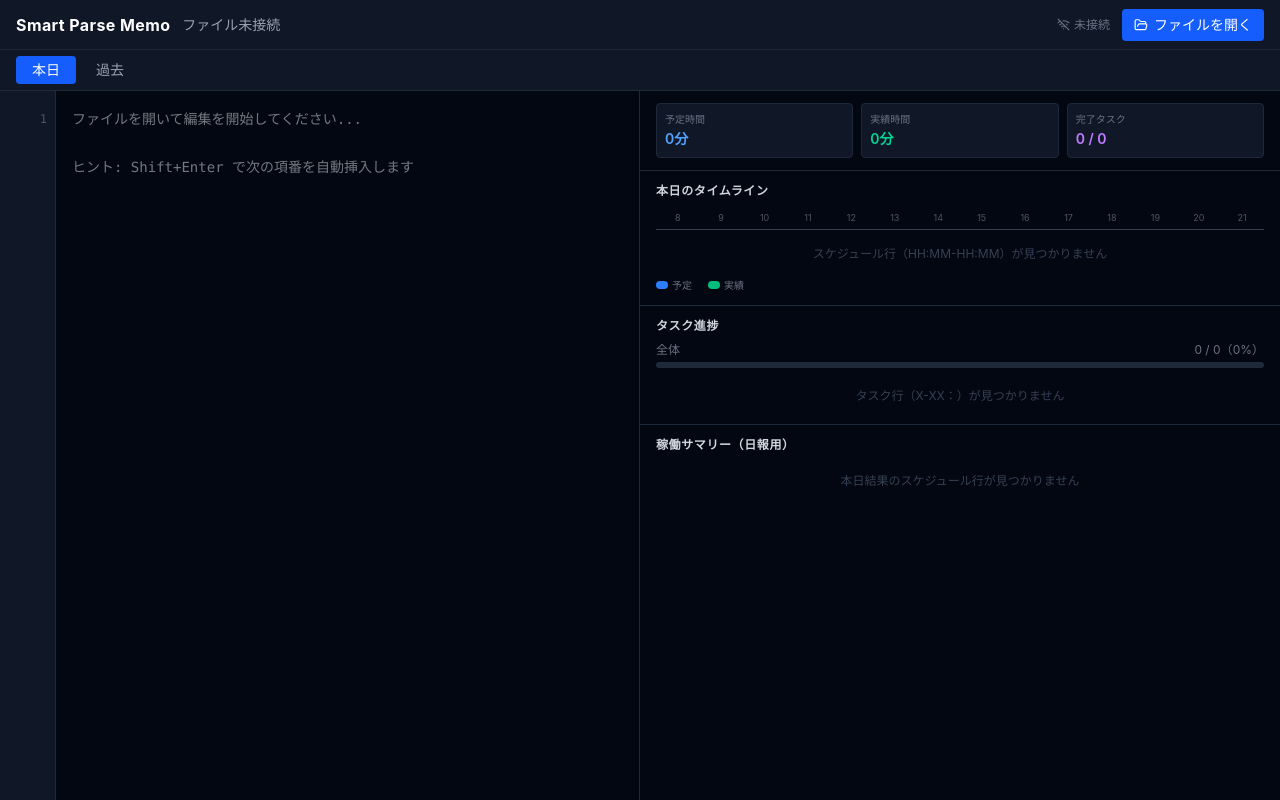
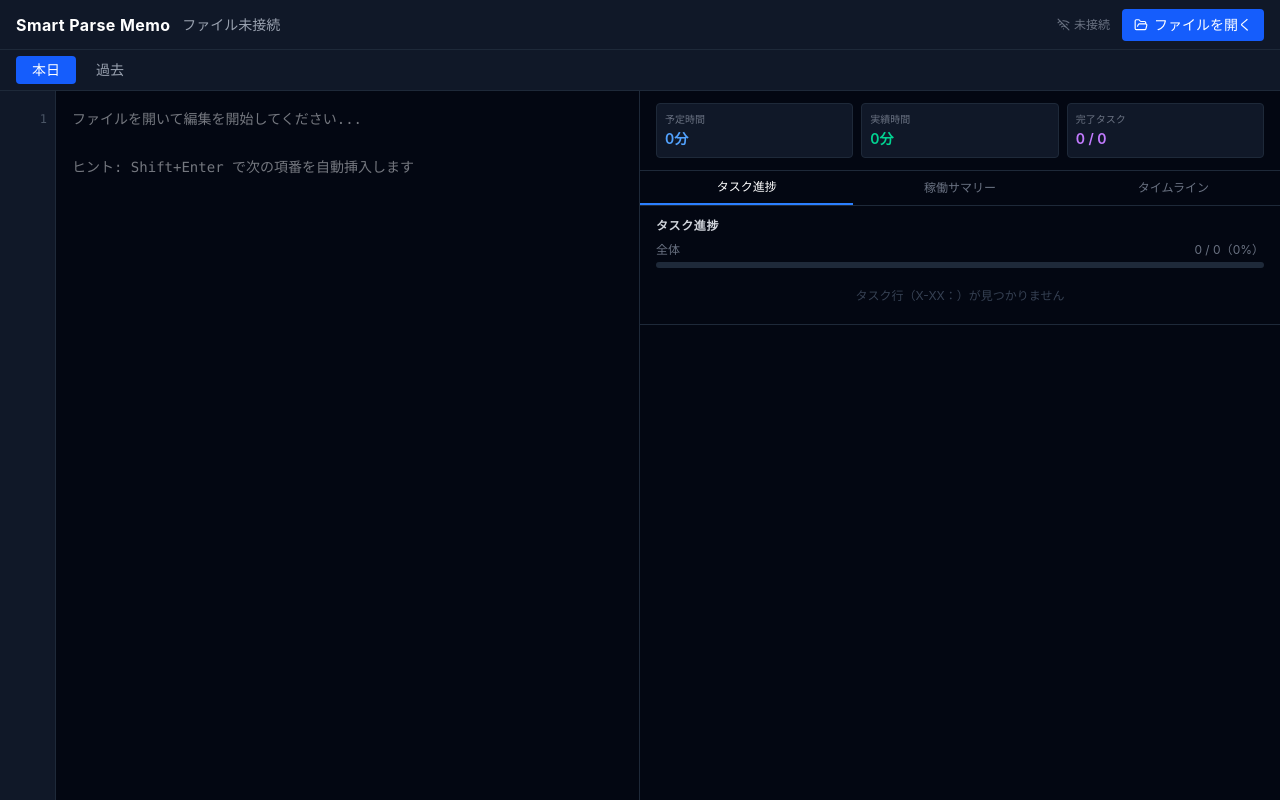
Before and after one commit to a-tag1/smart-parse-memo, a React (Vite) app: page / in a window 1280 px wide. Built offline with nearby package versions, Linux system fonts and the light colour scheme.

Commit message:
rightページのタブ別表示

```diff
--- a/src/components/dashboard/InsightPanel.tsx
+++ b/src/components/dashboard/InsightPanel.tsx
@@ -1,9 +1,12 @@
+import { useState } from 'react';
 import { useAppStore } from '../../store/appStore';
 import { TimelineChart } from './TimelineChart';
 import { TaskProgress } from './TaskProgress';
 import { WorkSummary } from './WorkSummary';
 import { timeToMinutes, minutesToHHMM } from '../../lib/parserEngine';
 import type { Schedule } from '../../lib/parserEngine';
+
+type PanelTab = 'task' | 'summary' | 'timeline';
 
 function calcTotalMinutes(schedules: Schedule[]): number {
   return schedules.reduce((sum, s) => {
@@ -12,8 +15,15 @@ function calcTotalMinutes(schedules: Schedule[]): number {
   }, 0);
 }
 
+const TABS: { id: PanelTab; label: string }[] = [
+  { id: 'task',     label: 'タスク進捗' },
+  { id: 'summary',  label: '稼働サマリー' },
+  { id: 'timeline', label: 'タイムライン' },
+];
+
 export function InsightPanel() {
   const parsedData = useAppStore((s) => s.parsedData);
+  const [activeTab, setActiveTab] = useState<PanelTab>('task');
 
   if (!parsedData) {
     return (
@@ -31,9 +41,9 @@ export function InsightPanel() {
   const totalTasks    = tasks.length + completedTasks.length;
 
   return (
-    <div className="flex flex-col h-full overflow-y-auto bg-gray-950 text-white">
+    <div className="flex flex-col h-full bg-gray-950 text-white">
       {/* ── サマリーカード ─────────────────────── */}
-      <div className="flex gap-2 px-4 py-3 border-b border-gray-800">
+      <div className="flex gap-2 px-4 py-3 border-b border-gray-800 shrink-0">
         <SummaryCard label="予定時間" value={minutesToHHMM(planMinutes)} color="text-blue-400" />
         <SummaryCard label="実績時間" value={minutesToHHMM(resultMinutes)} color="text-emerald-400" />
         <SummaryCard
@@ -43,14 +53,36 @@ export function InsightPanel() {
         />
       </div>
 
-      {/* ── タイムライン ──────────────────────── */}
-      <TimelineChart schedules={schedules} />
+      {/* ── タブバー ──────────────────────────── */}
+      <div className="flex shrink-0 border-b border-gray-800">
+        {TABS.map((tab) => (
+          <button
+            key={tab.id}
+            type="button"
+            onClick={() => setActiveTab(tab.id)}
+            className={`flex-1 py-2 text-xs font-medium transition-colors ${
+              activeTab === tab.id
+                ? 'text-white border-b-2 border-blue-500'
+                : 'text-gray-500 hover:text-gray-300'
+            }`}
+          >
+            {tab.label}
+          </button>
+        ))}
+      </div>
 
-      {/* ── タスク進捗 ─────────────────────────── */}
-      <TaskProgress tasks={tasks} completedTasks={completedTasks} />
-
-      {/* ── 稼働サマリー（日報用）────────────── */}
-      <WorkSummary entries={workSummary} />
+      {/* ── タブコンテンツ ────────────────────── */}
+      <div className="flex-1 overflow-y-auto">
+        {activeTab === 'task' && (
+          <TaskProgress tasks={tasks} completedTasks={completedTasks} />
+        )}
+        {activeTab === 'summary' && (
+          <WorkSummary entries={workSummary} />
+        )}
+        {activeTab === 'timeline' && (
+          <TimelineChart schedules={schedules} />
+        )}
+      </div>
     </div>
   );
 }
--- a/src/components/dashboard/WorkSummary.tsx
+++ b/src/components/dashboard/WorkSummary.tsx
@@ -7,6 +7,7 @@ interface Props {
 
 /** 稼働サマリー：時刻なし・同一タスク名を合算して表示（設計書 §5.2） */
 export function WorkSummary({ entries }: Props) {
+  const sorted = [...entries].sort((a, b) => b.totalMinutes - a.totalMinutes);
   const totalMinutes = entries.reduce((s, e) => s + e.totalMinutes, 0);
 
   return (
@@ -21,9 +22,9 @@ export function WorkSummary({ entries }: Props) {
         </p>
       ) : (
         <>
-          {/* 一覧表示 */}
-          <div className="space-y-1 mb-3">
-            {entries.map((entry) => (
+          {/* 一覧表示（合計時間多い順） */}
+          <div className="space-y-1">
+            {sorted.map((entry) => (
               <div key={entry.label} className="flex items-center justify-between">
                 <span className="text-sm text-gray-300 truncate flex-1 mr-2">{entry.label}</span>
                 <span className="text-xs text-emerald-400 shrink-0">
@@ -36,12 +37,6 @@ export function WorkSummary({ entries }: Props) {
               <span className="text-xs text-white font-semibold">{minutesToHHMM(totalMinutes)}</span>
             </div>
           </div>
-
-          {/* 日報コピー用テキスト（select-all でまとめてコピー可能） */}
-          <pre className="whitespace-pre-wrap font-mono text-[11px] text-gray-500 bg-gray-900 rounded p-3 leading-5 select-all">
-            {entries.map((e) => `${e.label}：${minutesToHHMM(e.totalMinutes)}`).join('\n')}
-            {`\n合計稼働：${minutesToHHMM(totalMinutes)}`}
-          </pre>
         </>
       )}
     </section>
```
